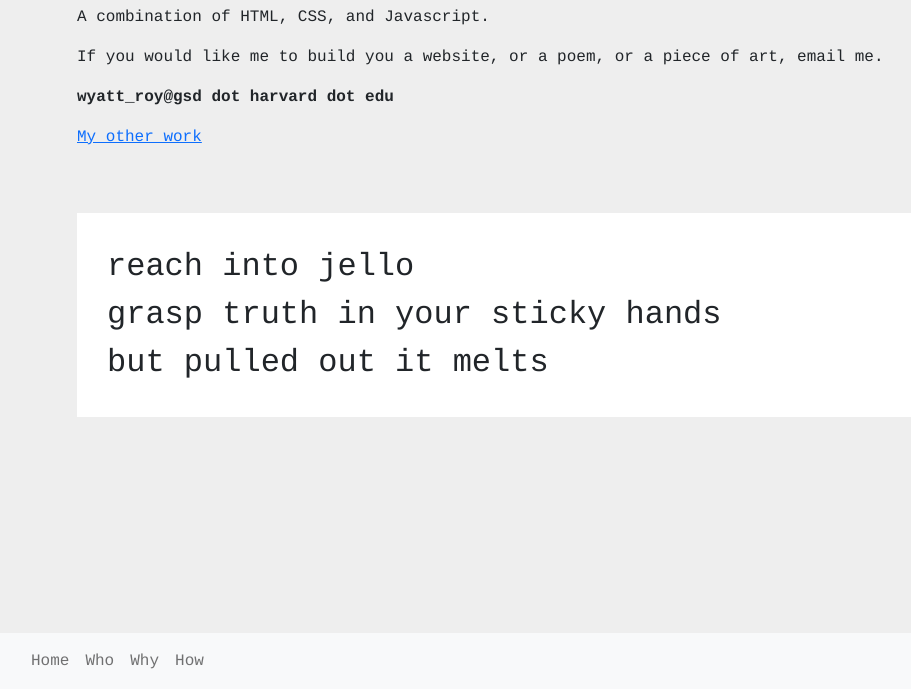
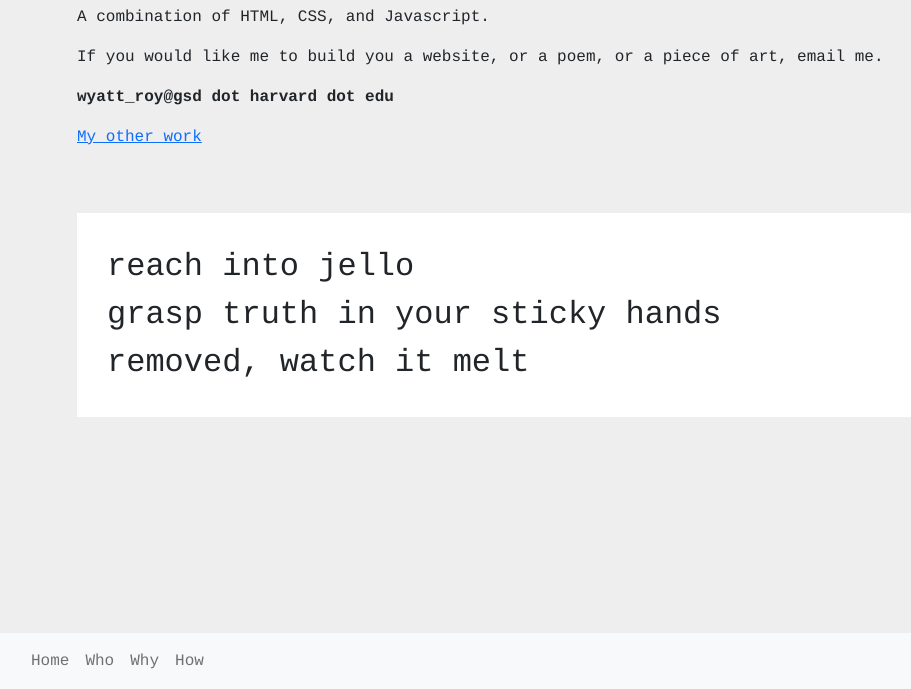
Before and after one commit to wyattroy/digitaltypewriter, a plain HTML site: page how.html in a window 1280 px wide. Shown: the part 111-800 px from the top of the page, without its empty margins (5-916 px from the left). Drawn offline with nearby package versions, Linux system fonts and the light colour scheme.

Commit message:
Update how.html
new poem

```diff
--- a/how.html
+++ b/how.html
@@ -32,7 +32,7 @@
             <p class="typedpage">
                 reach into jello <br/>
                 grasp truth in your sticky hands <br/>
-                but pulled out it melts
+                removed, watch it melt
             </p>
 
 
```
